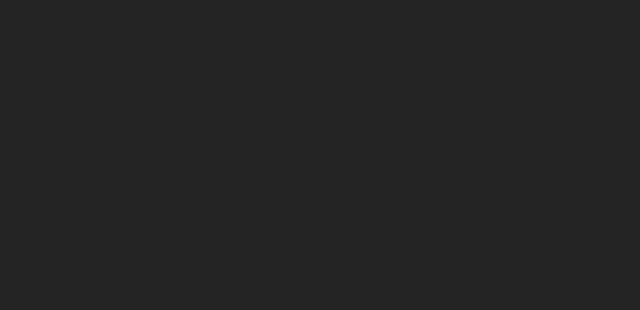
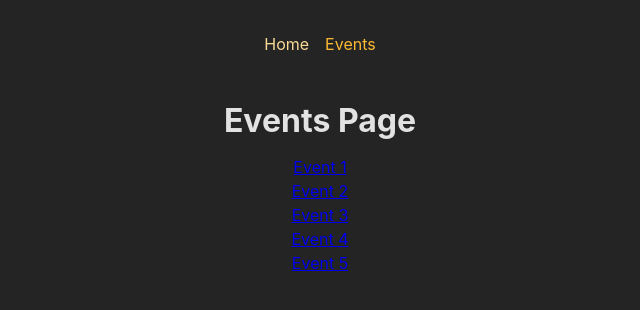
Before and after one commit to mahamadou-simpara/Advanced-Router, a React (Create React App) app in the folder frontend/: page /events in a window 1280 px wide. Shown: the top 310 px of the page, without its empty margins (320-960 px from the left). Built offline with nearby package versions, Linux system fonts and the light colour scheme.

Commit message:
Practice of what I learned over the past lectures

```diff
--- a/frontend/package.json
+++ b/frontend/package.json
@@ -8,6 +8,7 @@
     "@testing-library/user-event": "^13.5.0",
     "react": "^18.2.0",
     "react-dom": "^18.2.0",
+    "react-router-dom": "^6.22.3",
     "react-scripts": "5.0.1",
     "web-vitals": "^2.1.4"
   },
--- a/frontend/src/App.js
+++ b/frontend/src/App.js
@@ -20,8 +20,34 @@
 // 7. Output the ID of the selected event on the EventDetailPage
 // BONUS: Add another (nested) layout route that adds the <EventNavigation> component above all /events... page components
 
+import { RouterProvider, createBrowserRouter } from 'react-router-dom';
+import HomePage from './pages/Home';
+import EventsPage from './pages/Events';
+import Layouts from './pages/Layouts';
+import EventDetailPage from './pages/EventDetail';
+import NewEventPage from './pages/NewEvent';
+import EditEventPage from './pages/EditEvent';
+
+
 function App() {
-  return <div></div>;
+  const router = createBrowserRouter([
+    {
+      path: '/',
+      element: <Layouts />,
+      children: [
+        {path: '/',  element: <HomePage />},
+        {path: '/events', element: <EventsPage /> },
+        {path: '/events/:eventId', element: <EventDetailPage /> },
+        {path: '/events/:eventId', element: <NewEventPage /> },
+        {path: '/events/:eventId/edit', element: <EditEventPage /> }
+      ]
+    }
+  ]);
+  return (
+    <div>
+      <RouterProvider router={router} />
+    </div>
+  );
 }
 
 export default App;
--- a/frontend/src/components/MainNavigation.js
+++ b/frontend/src/components/MainNavigation.js
@@ -1,3 +1,4 @@
+import { NavLink } from 'react-router-dom';
 import classes from './MainNavigation.module.css';
 
 function MainNavigation() {
@@ -6,10 +7,10 @@ function MainNavigation() {
       <nav>
         <ul className={classes.list}>
           <li>
-            <a>Home</a>
+            <NavLink to='/' className={({isActive}) => isActive ? classes.active : undefined} >Home</NavLink>
           </li>
           <li>
-            <a>Events</a>
+            <NavLink to='/events' className={({isActive}) => isActive ? classes.active : undefined } end>Events</NavLink>
           </li>
         </ul>
       </nav>
--- a/frontend/src/components/MainNavigation.module.css
+++ b/frontend/src/components/MainNavigation.module.css
@@ -3,7 +3,7 @@
   margin: auto;
   padding: 2rem;
   display: flex;
-  justify-content: space-between;
+  justify-content: center;
 }
 
 .list {
--- a/frontend/src/index.css
+++ b/frontend/src/index.css
@@ -48,3 +48,7 @@ ul {
   margin: 0;
   padding: 0;
 }
+
+main{
+  text-align: center;
+}
--- /dev/null
+++ b/frontend/src/pages/EditEvent.jsx
@@ -0,0 +1,16 @@
+import {useParams } from 'react-router-dom';
+
+function EditEventPage () {
+
+    const params = useParams();
+
+
+
+    return <>
+    <h1>Edit Event Page</h1>
+    <p>{params}</p>
+    </>
+}
+
+
+export default EditEventPage;
--- /dev/null
+++ b/frontend/src/pages/EventDetail.jsx
@@ -0,0 +1,15 @@
+import { useParams } from 'react-router-dom';
+
+
+function EventDetailPage () {
+    const params = useParams();
+
+    console.log(params);
+    return <main>
+    <h1>Event Detail Page</h1>
+     <p>{params.eventId}</p>
+    </main>
+}
+
+
+export default EventDetailPage;
--- /dev/null
+++ b/frontend/src/pages/Events.jsx
@@ -0,0 +1,30 @@
+import { Link } from 'react-router-dom';
+
+function EventsPage () {
+
+    const EVENTS = [
+        {id: 'e1', title: 'Event 1'},
+        {id: 'e2', title: 'Event 2'},
+        {id: 'e3', title: 'Event 3'},
+        {id: 'e4', title: 'Event 4'},
+        {id: 'e5', title: 'Event 5'},
+    ]
+
+
+
+    return <main>
+    <h1>Events  Page</h1>
+    <ul style={{
+        display: 'flex',
+        flexDirection: 'column',
+        justifyContent: 'center',
+    }}>
+        {EVENTS.map(e => <li key={e.id}><Link to={`${e.id}`}>{e.title}</Link></li>)}
+    </ul>
+    </main>
+
+
+}
+
+
+export default EventsPage;
--- /dev/null
+++ b/frontend/src/pages/Home.jsx
@@ -0,0 +1,6 @@
+function HomePage () {
+    return <h1>Home Page</h1>
+}
+
+
+export default HomePage;
--- /dev/null
+++ b/frontend/src/pages/Layouts.jsx
@@ -0,0 +1,13 @@
+import { Outlet } from 'react-router-dom';
+import MainNavigation from '../components/MainNavigation';
+
+function Layouts() {
+  return (
+    <>
+      <MainNavigation />
+      <Outlet />
+    </>
+  );
+}
+
+export default Layouts;
--- /dev/null
+++ b/frontend/src/pages/NewEvent.jsx
@@ -0,0 +1,6 @@
+function NewEventPage () {
+    return <h1>New Event Page</h1>
+}
+
+
+export default NewEventPage;
```
Also changed, not shown: frontend/src/pages/Layouts2.jsx (added, +13 -0 lines), 2 other files (tests, documents, lock files or other folders).
